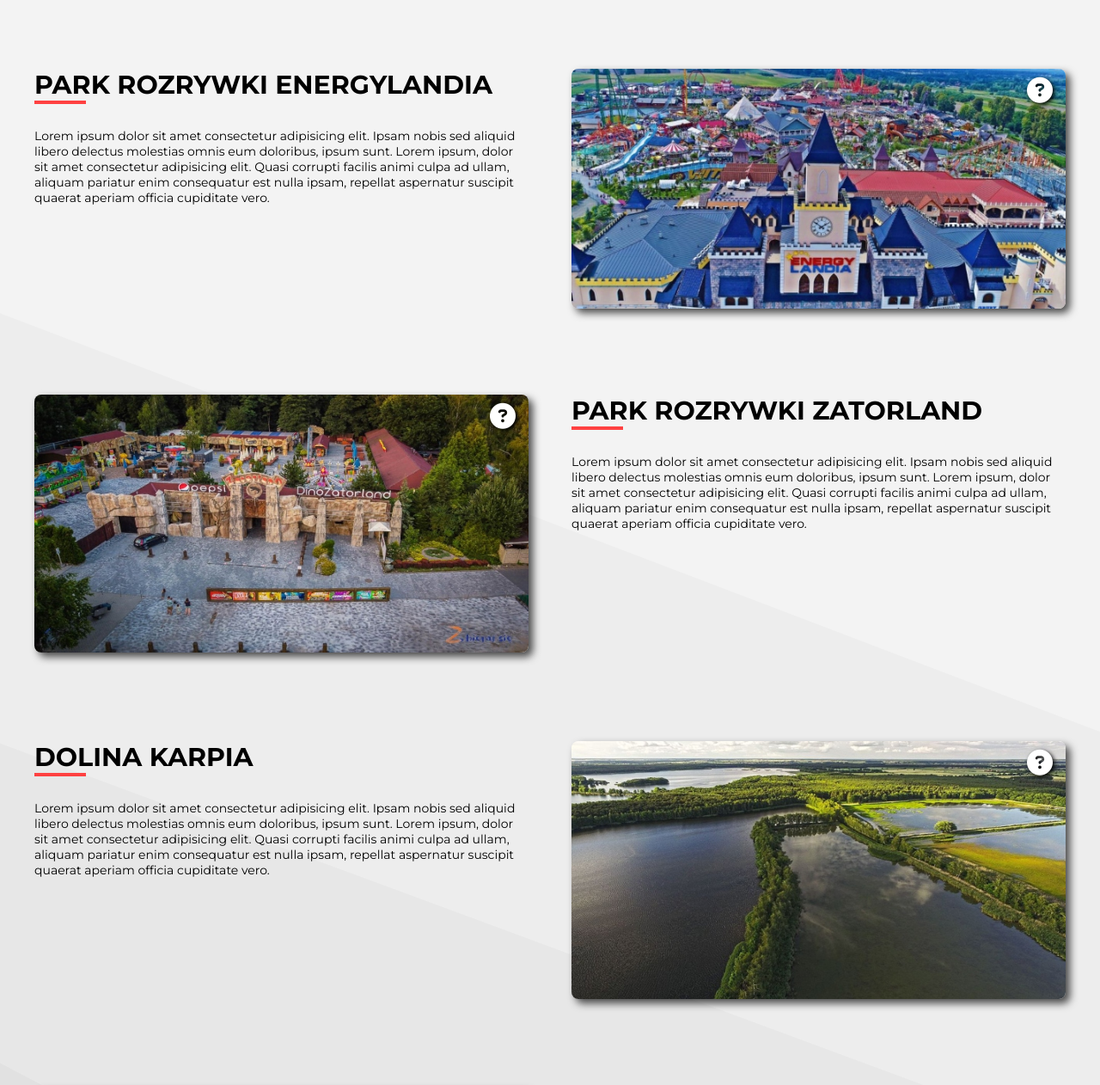
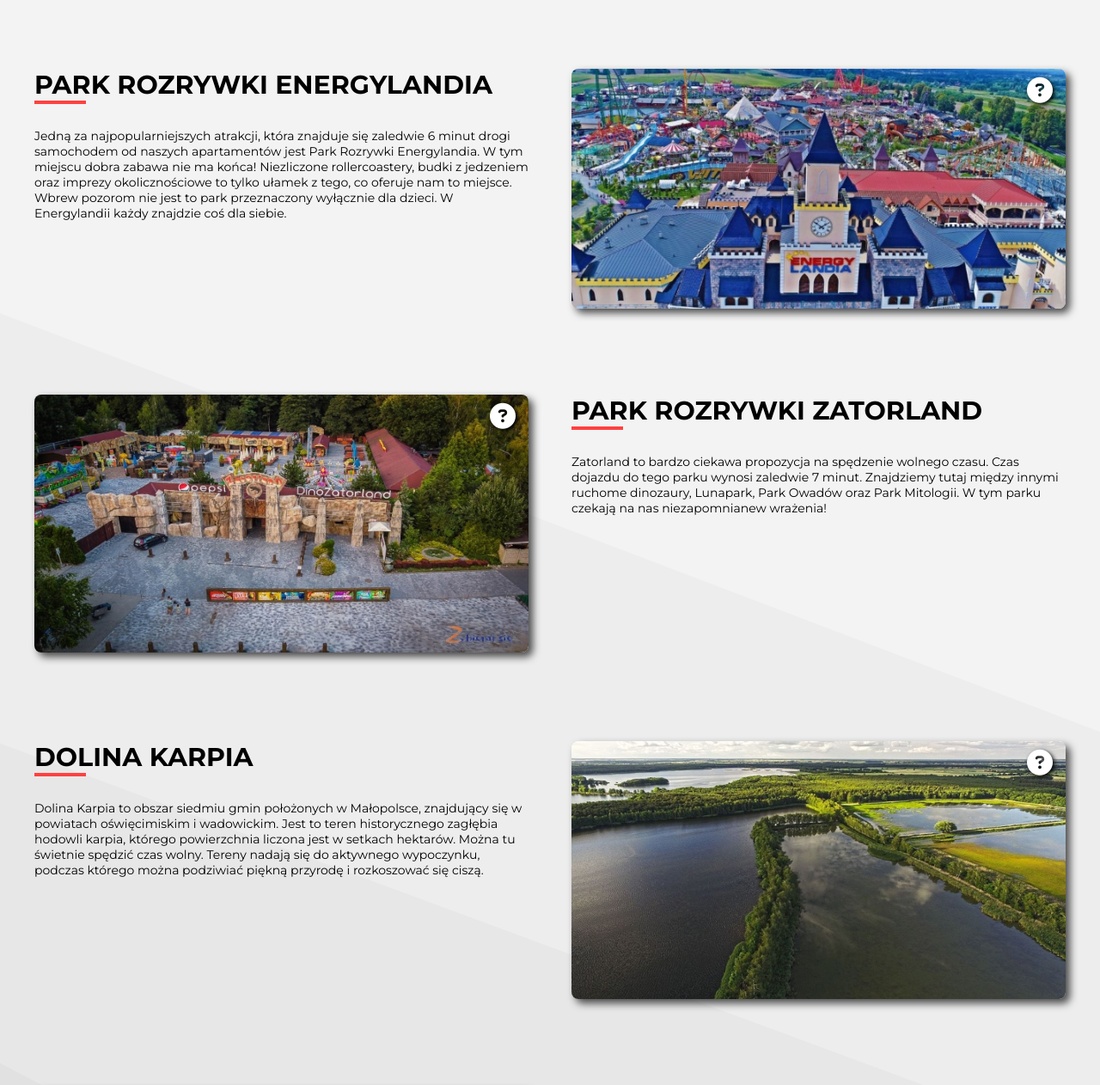
Before and after one commit to architektnumernabis/Apartamenty-na-Sosnowej, a plain HTML site: page atrakcje.html in a window 1280 px wide. Shown: the part 780-2042 px from the top of the page at 86% size. Drawn offline with Linux system fonts and the light colour scheme.

Commit message:
added a few descriptions of atractions

```diff
--- a/atrakcje.html
+++ b/atrakcje.html
@@ -75,14 +75,12 @@
                     <div class="freetime__box--left">
                         <h3 class="freetime__heading">Park rozrywki Energylandia</h3>
                         <div class="underline"></div>
-                        <p class="freetime__description">Lorem ipsum dolor sit amet consectetur adipisicing elit. Ipsam
-                            nobis sed aliquid libero
-                            delectus
-                            molestias omnis eum doloribus, ipsum sunt. Lorem ipsum, dolor sit amet consectetur
-                            adipisicing
-                            elit. Quasi corrupti facilis animi culpa ad ullam, aliquam pariatur enim consequatur est
-                            nulla
-                            ipsam, repellat aspernatur suscipit quaerat aperiam officia cupiditate vero.
+                        <p class="freetime__description">
+                            Jedną za najpopularniejszych atrakcji, która znajduje się zaledwie 6 minut drogi samochodem
+                            od naszych apartamentów jest Park Rozrywki Energylandia. W tym miejscu dobra zabawa nie ma
+                            końca! Niezliczone rollercoastery, budki z jedzeniem oraz imprezy okolicznościowe to tylko
+                            ułamek z tego, co oferuje nam to miejsce. Wbrew pozorom nie jest to park przeznaczony
+                            wyłącznie dla dzieci. W Energylandii każdy znajdzie coś dla siebie.
                         </p>
                     </div>
                     <div class="freetime__box--right">
@@ -101,14 +99,10 @@
                     <div class="freetime__box--left">
                         <h3 class="freetime__heading">Park rozrywki Zatorland</h3>
                         <div class="underline"></div>
-                        <p class="freetime__description">Lorem ipsum dolor sit amet consectetur adipisicing elit. Ipsam
-                            nobis sed aliquid libero
-                            delectus
-                            molestias omnis eum doloribus, ipsum sunt. Lorem ipsum, dolor sit amet consectetur
-                            adipisicing
-                            elit. Quasi corrupti facilis animi culpa ad ullam, aliquam pariatur enim consequatur est
-                            nulla
-                            ipsam, repellat aspernatur suscipit quaerat aperiam officia cupiditate vero.</p>
+                        <p class="freetime__description">
+                            Zatorland to bardzo ciekawa propozycja na spędzenie wolnego czasu. Czas dojazdu do tego
+                            parku wynosi zaledwie 7 minut. Znajdziemy tutaj między innymi ruchome dinozaury, Lunapark,
+                            Park Owadów oraz Park Mitologii. W tym parku czekają na nas niezapomnianew wrażenia!</p>
                     </div>
                     <div class="freetime__box--right">
                         <img src="./static/img/atractions/dinozatorland__small.jpeg"
@@ -126,14 +120,12 @@
                     <div class="freetime__box--left">
                         <h3 class="freetime__heading">dolina karpia</h3>
                         <div class="underline"></div>
-                        <p class="freetime__description">Lorem ipsum dolor sit amet consectetur adipisicing elit. Ipsam
-                            nobis sed aliquid libero
-                            delectus
-                            molestias omnis eum doloribus, ipsum sunt. Lorem ipsum, dolor sit amet consectetur
-                            adipisicing
-                            elit. Quasi corrupti facilis animi culpa ad ullam, aliquam pariatur enim consequatur est
-                            nulla
-                            ipsam, repellat aspernatur suscipit quaerat aperiam officia cupiditate vero.</p>
+                        <p class="freetime__description">
+                            Dolina Karpia to obszar siedmiu gmin położonych w Małopolsce, znajdujący się w powiatach
+                            oświęcimiskim i wadowickim. Jest to teren historycznego zagłębia hodowli karpia, którego
+                            powierzchnia liczona jest w setkach hektarów. Można tu świetnie spędzić czas wolny. Tereny
+                            nadają się do aktywnego wypoczynku, podczas którego można podziwiać piękną przyrodę i
+                            rozkoszować się ciszą.</p>
                     </div>
                     <div class="freetime__box--right">
                         <img src="./static/img/atractions/dolinakarpia__small.jpeg"
@@ -234,7 +226,7 @@
         <div class="wrapper">
             <div class="footer__box">
                 <div class="footer__box--logo">
-                    <a href="">logo</a>
+                    <a href="./index.html"><img class="logo logo-footer" src="./static/img//logo.png" alt="Logo apartamentów na Sosnowej"></a>
                 </div>
                 <div class="footer__box--social">
                     <a target="_blank" href="https://www.google.com/maps?q=sosnowa+24+zator&um=1&ie=UTF-8&sa=X&ved=2ahUKEwjAj6jD8J_4AhVcBhAIHdydA5UQ_AUoAXoECAEQAw"><i class="fa-solid fa-location-dot" rel=”noopener”><p>Sosnowa 24, Zator</p></i></a>
```
